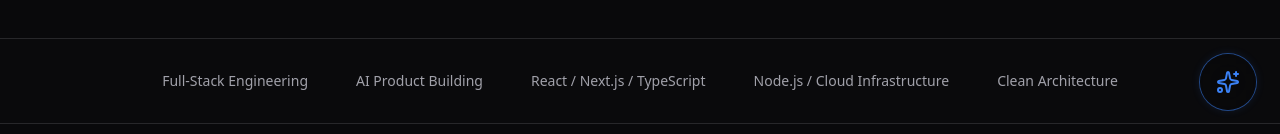
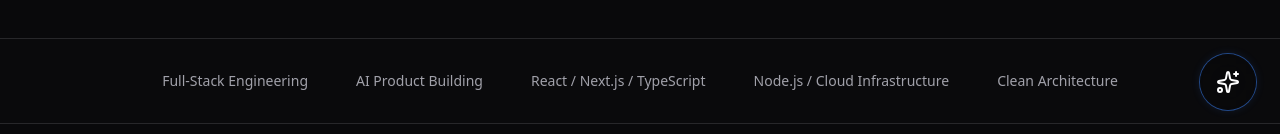
Before and after one commit to diegoschacht/diegoschacht.github.io, a Next.js app: page / in a window 1280 px wide. Shown: the part 666-800 px from the top of the page. Built offline with nearby package versions, Linux system fonts and the light colour scheme.

Commit message:
feat: update Sparkles button color for improved visibility in ChatWidget

```diff
--- a/src/features/chat/components/chat-widget.tsx
+++ b/src/features/chat/components/chat-widget.tsx
@@ -312,7 +312,7 @@ export default function ChatWidget() {
           ) : isOpen ? (
             <X className="relative z-10 h-6 w-6 text-accent" />
           ) : (
-            <Sparkles className="relative z-10 h-6 w-6 text-accent group-hover:text-white transition-colors animate-sparkle-pulse" />
+            <Sparkles className="relative z-10 h-6 w-6 text-white group-hover:text-white transition-colors animate-sparkle-pulse" />
           )}
         </button>
 
```
